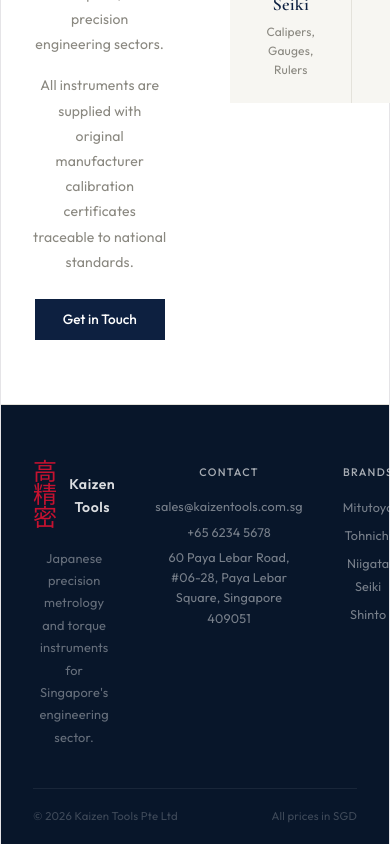
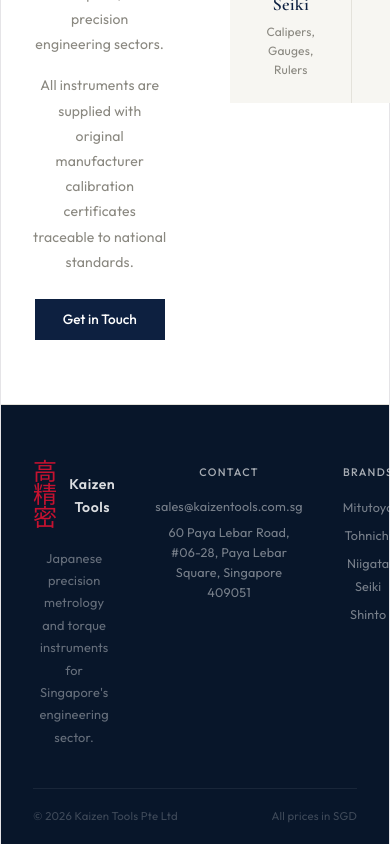
Before and after one commit to sohzeyu/kosei, a React (Vite) app: page / in a window 390 px wide. Shown: the part 5007-5851 px from the top of the page. Built offline with nearby package versions, Linux system fonts and the light colour scheme.

Commit message:
remove phone number

```diff
--- a/src/App.tsx
+++ b/src/App.tsx
@@ -30,7 +30,6 @@
   name: "Kaizen Tools",
   tagline: "Japanese Precision Engineering · Singapore",
   email: "sales@kaizentools.com.sg",
-  phone: "+65 6234 5678",
   address: "60 Paya Lebar Road, #06-28, Paya Lebar Square, Singapore 409051",
   uen: "202617552C",
   // gst: "MX-XXXXXXX",
@@ -432,7 +431,7 @@
             </div>
             <div>
               <p style={{ color: "rgba(255,255,255,.65)", fontSize: "0.68rem", letterSpacing: "0.12em", textTransform: "uppercase", marginBottom: "0.75rem", fontWeight: 500 }}>Contact</p>
-              {[BRAND.email, BRAND.phone, BRAND.address].map((t, i) => <p key={i} style={{ fontSize: "0.79rem", marginBottom: "0.32rem", lineHeight: 1.6 }}>{t}</p>)}
+              {[BRAND.email, BRAND.address].map((t, i) => <p key={i} style={{ fontSize: "0.79rem", marginBottom: "0.32rem", lineHeight: 1.6 }}>{t}</p>)}
             </div>
             <div>
               <p style={{ color: "rgba(255,255,255,.65)", fontSize: "0.68rem", letterSpacing: "0.12em", textTransform: "uppercase", marginBottom: "0.75rem", fontWeight: 500 }}>Brands</p>
```
